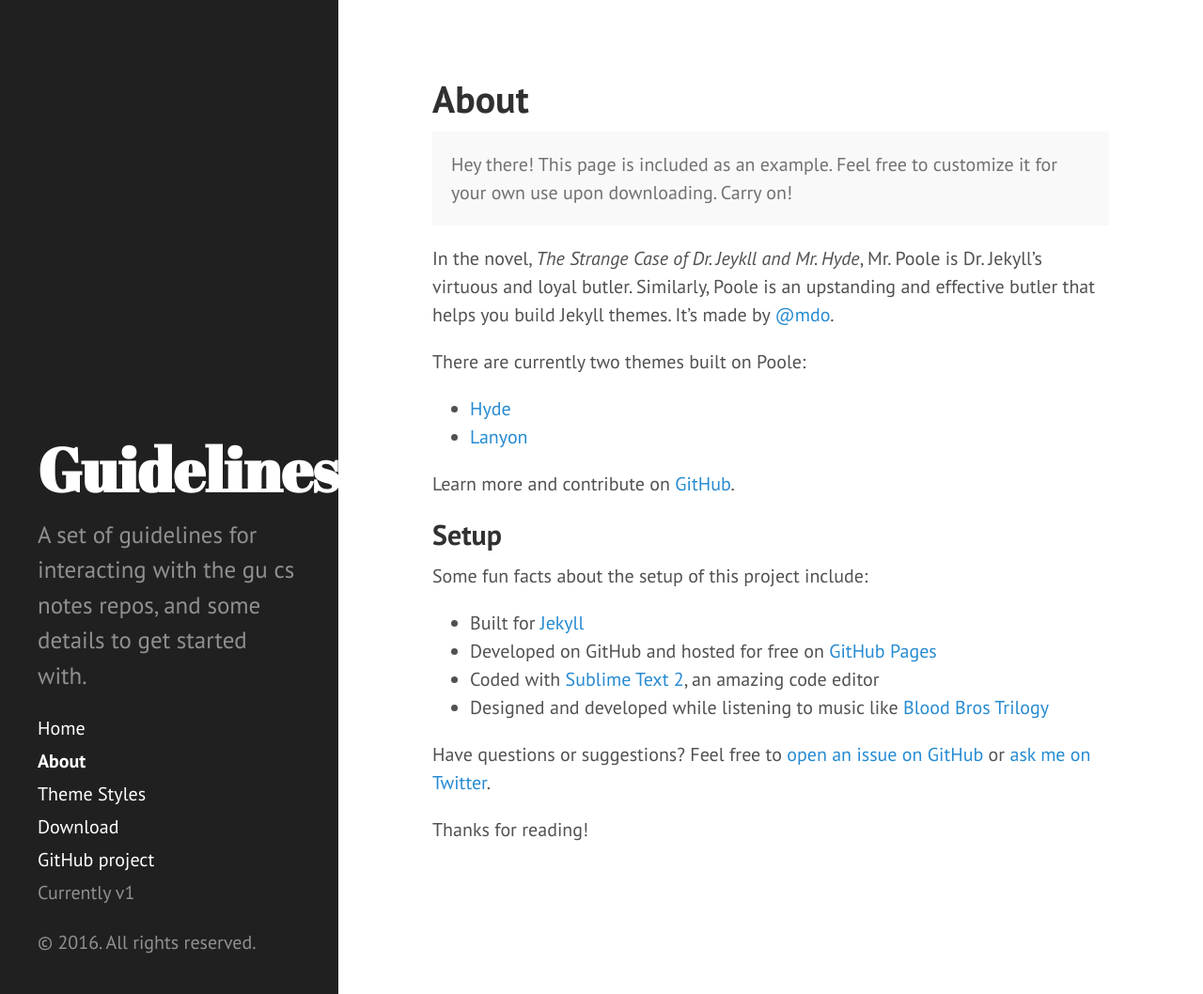
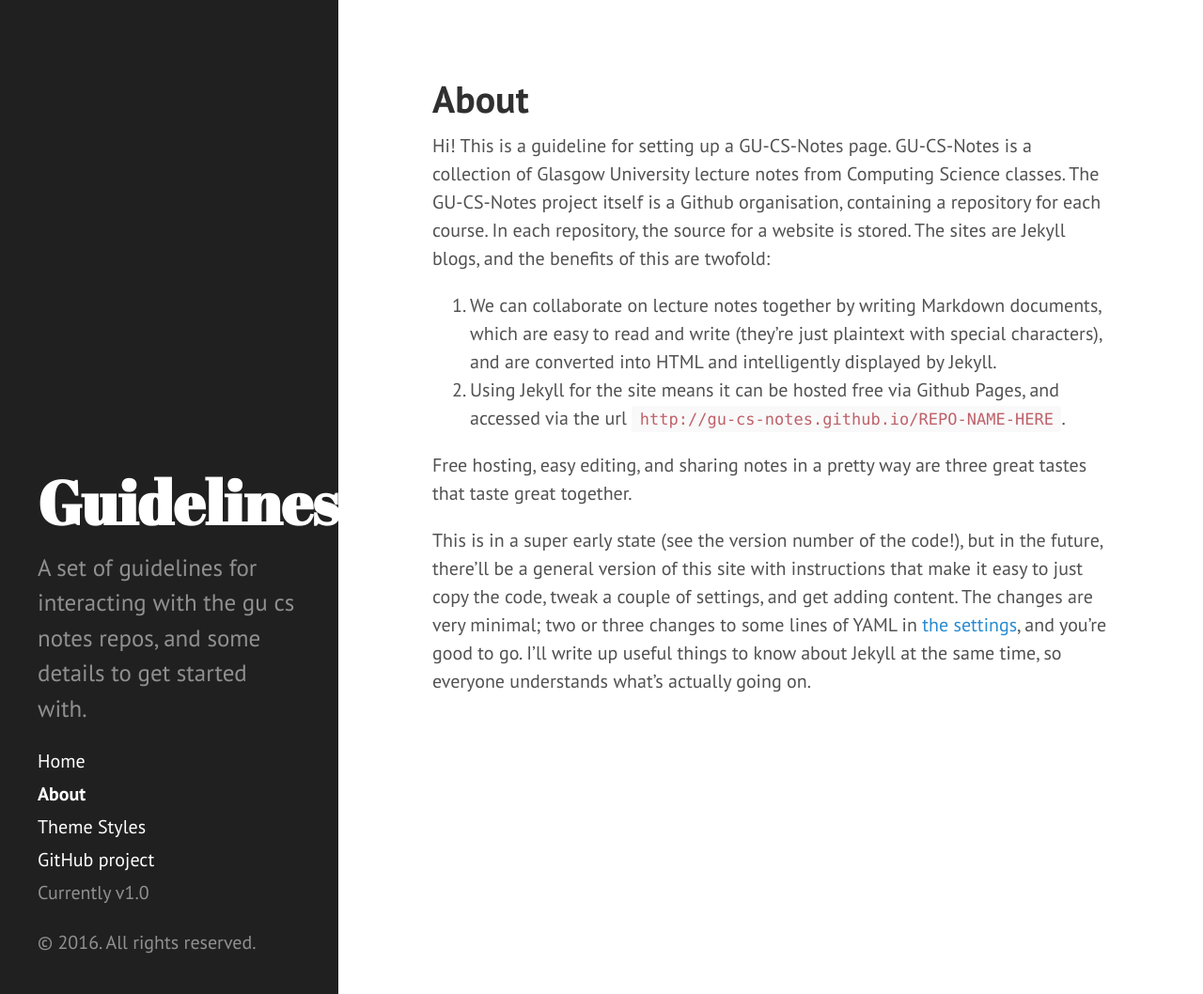
Before and after one commit to gu-cs-notes/Guidelines, a Jekyll site: the page built from about.md, in a window 1280 px wide and 1058 px high. Shown: the whole window at 94% size. Built offline with Jekyll 4.4.1, drawn with Linux system fonts in a browser that asks for light colours; Markdown is read by kramdown in place of the engine named in the settings.

Commit message:
Various fixes

```diff
--- a/_config.yml
+++ b/_config.yml
@@ -21,7 +21,7 @@ author:
 paginate:         5
 
 # Custom vars
-version:          1
+version:          1.0
 
 github:
   repo:           https://github.com/gu-cs-notes
--- a/_includes/sidebar.html
+++ b/_includes/sidebar.html
@@ -21,12 +21,11 @@
       {% for node in pages_list %}
         {% if node.title != null %}
           {% if node.layout == "page" %}
-            <a class="sidebar-nav-item{% if page.url == node.url %} active{% endif %}" href="{{ node.url }}">{{ node.title }}</a>
+					<a class="sidebar-nav-item{% if page.url == node.url %} active{% endif %}" href="{{ node.url }}{{ site.baseurl }}">{{ node.title }}</a>
           {% endif %}
         {% endif %}
       {% endfor %}
 
-      <a class="sidebar-nav-item" href="{{ site.github.repo }}/archive/v{{ site.version }}.zip">Download</a>
       <a class="sidebar-nav-item" href="{{ site.github.repo }}">GitHub project</a>
       <span class="sidebar-nav-item">Currently v{{ site.version }}</span>
     </nav>
--- a/about.md
+++ b/about.md
@@ -3,28 +3,13 @@ layout: page
 title: About
 ---
 
-<p class="message">
-  Hey there! This page is included as an example. Feel free to customize it for your own use upon downloading. Carry on!
-</p>
+Hi! This is a guideline for setting up a GU-CS-Notes page.
+GU-CS-Notes is a collection of Glasgow University lecture notes from Computing Science classes. The GU-CS-Notes project itself is a Github organisation, containing a repository for each course.
+In each repository, the source for a website is stored. The sites are Jekyll blogs, and the benefits of this are twofold:
 
-In the novel, *The Strange Case of Dr. Jeykll and Mr. Hyde*, Mr. Poole is Dr. Jekyll's virtuous and loyal butler. Similarly, Poole is an upstanding and effective butler that helps you build Jekyll themes. It's made by [@mdo](https://twitter.com/mdo).
+1. We can collaborate on lecture notes together by writing Markdown documents, which are easy to read and write (they're just plaintext with special characters), and are converted into HTML and intelligently displayed by Jekyll.
+2. Using Jekyll for the site means it can be hosted free via Github Pages, and accessed via the url `http://gu-cs-notes.github.io/REPO-NAME-HERE`.
 
-There are currently two themes built on Poole:
+Free hosting, easy editing, and sharing notes in a pretty way are three great tastes that taste great together.
 
-* [Hyde](http://hyde.getpoole.com)
-* [Lanyon](http://lanyon.getpoole.com)
-
-Learn more and contribute on [GitHub](https://github.com/poole).
-
-## Setup
-
-Some fun facts about the setup of this project include:
-
-* Built for [Jekyll](http://jekyllrb.com)
-* Developed on GitHub and hosted for free on [GitHub Pages](https://pages.github.com)
-* Coded with [Sublime Text 2](http://sublimetext.com), an amazing code editor
-* Designed and developed while listening to music like [Blood Bros Trilogy](https://soundcloud.com/maddecent/sets/blood-bros-series)
-
-Have questions or suggestions? Feel free to [open an issue on GitHub](https://github.com/poole/issues/new) or [ask me on Twitter](https://twitter.com/mdo).
-
-Thanks for reading!
+This is in a super early state (see the version number of the code!), but in the future, there'll be a general version of this site with instructions that make it easy to just copy the code, tweak a couple of settings, and get adding content. The changes are very minimal; two or three changes to some lines of YAML in [the settings](https://github.com/gu-cs-notes/Guidelines/blob/gh-pages/_config.yml), and you're good to go. I'll write up useful things to know about Jekyll at the same time, so everyone understands what's actually going on.
```
